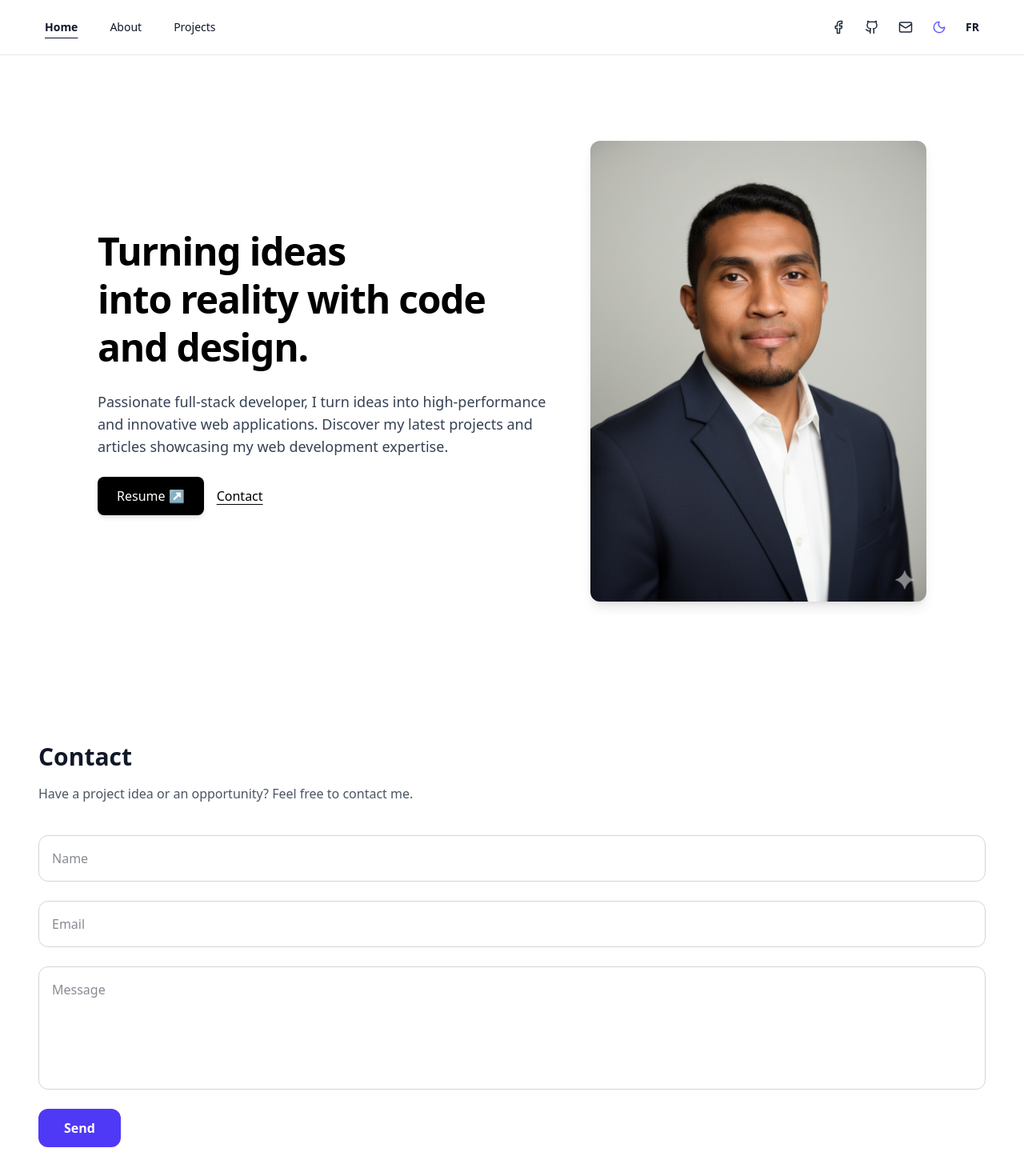
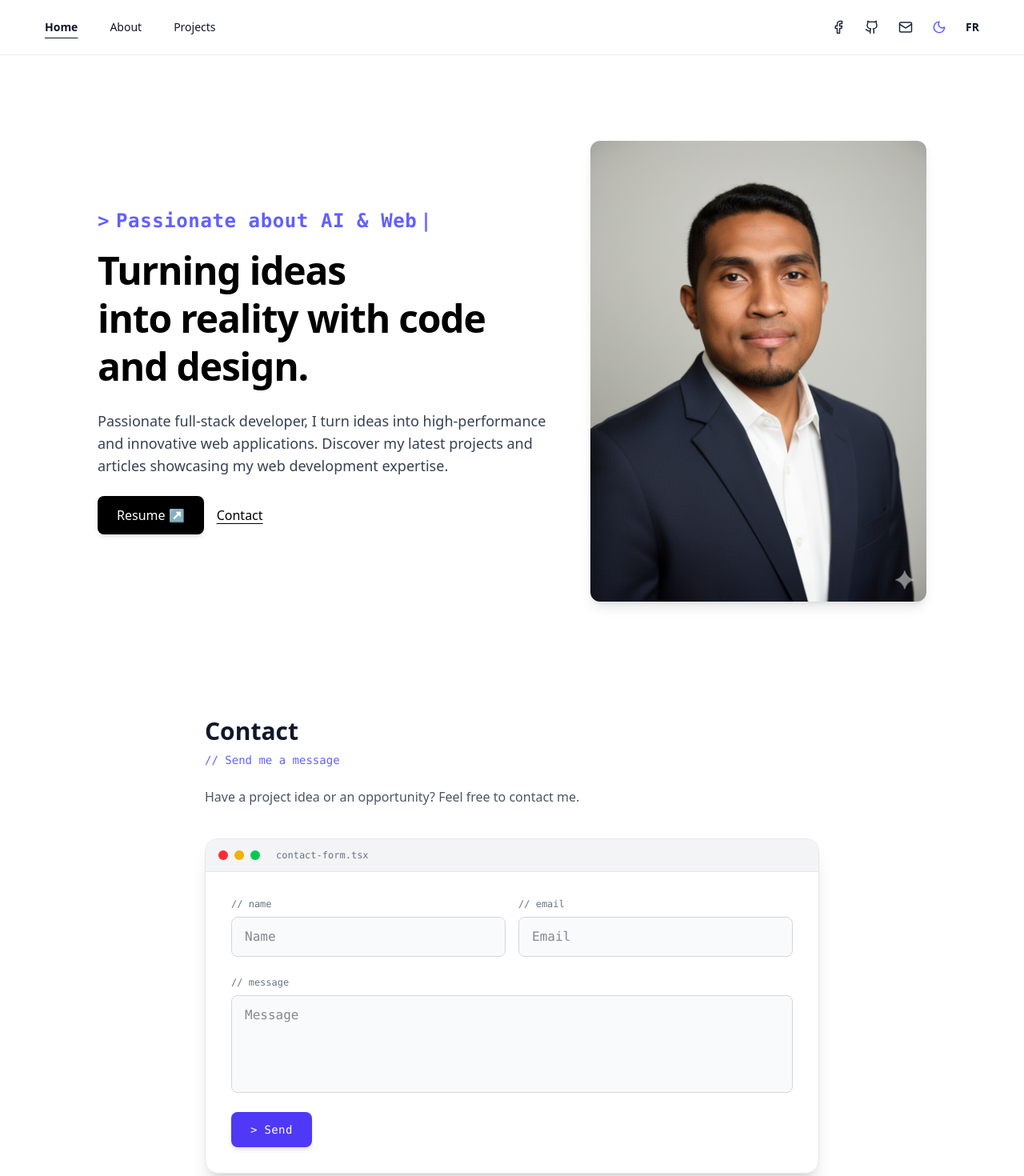
Before and after one commit to Sarbid123/portfolio, a Next.js app: page /en in a window 1280 px wide. Shown: the top 1470 px of the page at 80% size. Built offline with nearby package versions, Linux system fonts and the light colour scheme.

Commit message:
amélioration du formulaire contact et ajout typingintro

```diff
--- a/src/components/ContactForm.tsx
+++ b/src/components/ContactForm.tsx
@@ -12,6 +12,7 @@ const FORM_CONTENT = {
         message: "Message",
         button: "Envoyer",
         success: "Message envoyé avec succès !",
+        codeComment: "// Envoyez-moi un message",
     },
     en: {
         title: "Contact",
@@ -21,6 +22,7 @@ const FORM_CONTENT = {
         message: "Message",
         button: "Send",
         success: "Message sent successfully!",
+        codeComment: "// Send me a message",
     },
 };
 
@@ -46,7 +48,7 @@ export default function ContactForm() {
     const handleSubmit = (e: React.FormEvent) => {
         e.preventDefault();
 
-        // Simulation envoi (on branchera l'API après)
+        // Simulation envoi (API plus tard)
         console.log(form);
         setSent(true);
 
@@ -60,20 +62,46 @@ export default function ContactForm() {
     return (
         <section
             id="contact"
-            className="scroll-mt-32 w-full py-32 px-6 lg:px-12 bg-white dark:bg-gray-950 transition-colors duration-300"
+            className="scroll-mt-32 w-full py-24 px-6 lg:px-12 bg-white dark:bg-gray-950 transition-colors duration-300"
         >
-            <h2 className="text-3xl font-bold mb-4 text-gray-900 dark:text-white">
+            <div className="max-w-3xl mx-auto">
+                {/* Titre */}
+                <h2 className="text-3xl font-bold mb-2 text-gray-900 dark:text-white">
                     {t.title}
                 </h2>
+
+                {/* Style développeur (commentaire) */}
+                <p className="font-mono text-sm text-indigo-500 mb-6">
+                    {t.codeComment}
+                </p>
 
                 <p className="text-gray-600 dark:text-gray-400 mb-10">
                     {t.subtitle}
                 </p>
 
+                {/* Card style "code editor" */}
+                <div className="relative rounded-2xl border border-gray-200 dark:border-gray-800 bg-white dark:bg-gray-900 shadow-xl overflow-hidden">
+
+                    {/* Faux header type éditeur de code */}
+                    <div className="flex items-center gap-2 px-4 py-3 border-b border-gray-200 dark:border-gray-800 bg-gray-100 dark:bg-gray-950">
+                        <div className="w-3 h-3 rounded-full bg-red-500" />
+                        <div className="w-3 h-3 rounded-full bg-yellow-500" />
+                        <div className="w-3 h-3 rounded-full bg-green-500" />
+                        <span className="ml-3 text-xs font-mono text-gray-500">
+                            contact-form.tsx
+                        </span>
+                    </div>
+
                     <form
                         onSubmit={handleSubmit}
-                className="flex flex-col gap-6"
+                        className="p-6 sm:p-8 flex flex-col gap-6"
                     >
+                        {/* Nom + Email en ligne pour gagner de la place */}
+                        <div className="grid grid-cols-1 md:grid-cols-2 gap-4">
+                            <div className="flex flex-col gap-2">
+                                <label className="font-mono text-xs text-gray-500">
+                                    {lang === "fr" ? "// nom" : "// name"}
+                                </label>
                                 <input
                                     type="text"
                                     name="name"
@@ -81,9 +109,14 @@ export default function ContactForm() {
                                     value={form.name}
                                     onChange={handleChange}
                                     required
-                    className="w-full p-4 rounded-xl border border-gray-300 dark:border-gray-700 bg-white dark:bg-gray-900 text-gray-900 dark:text-white outline-none focus:ring-2 focus:ring-indigo-500 transition"
+                                    className="w-full px-4 py-3 rounded-lg border border-gray-300 dark:border-gray-700 bg-gray-50 dark:bg-gray-950 text-gray-900 dark:text-white outline-none focus:ring-2 focus:ring-indigo-500 focus:border-indigo-500 transition font-mono"
                                 />
+                            </div>
 
+                            <div className="flex flex-col gap-2">
+                                <label className="font-mono text-xs text-gray-500">
+                                    {lang === "fr" ? "// email" : "// email"}
+                                </label>
                                 <input
                                     type="email"
                                     name="email"
@@ -91,32 +124,43 @@ export default function ContactForm() {
                                     value={form.email}
                                     onChange={handleChange}
                                     required
-                    className="w-full p-4 rounded-xl border border-gray-300 dark:border-gray-700 bg-white dark:bg-gray-900 text-gray-900 dark:text-white outline-none focus:ring-2 focus:ring-indigo-500 transition"
+                                    className="w-full px-4 py-3 rounded-lg border border-gray-300 dark:border-gray-700 bg-gray-50 dark:bg-gray-950 text-gray-900 dark:text-white outline-none focus:ring-2 focus:ring-indigo-500 focus:border-indigo-500 transition font-mono"
                                 />
+                            </div>
+                        </div>
 
+                        {/* Message */}
+                        <div className="flex flex-col gap-2">
+                            <label className="font-mono text-xs text-gray-500">
+                                {lang === "fr" ? "// message" : "// message"}
+                            </label>
                             <textarea
                                 name="message"
                                 placeholder={t.message}
-                    rows={5}
+                                rows={4}
                                 value={form.message}
                                 onChange={handleChange}
                                 required
-                    className="w-full p-4 rounded-xl border border-gray-300 dark:border-gray-700 bg-white dark:bg-gray-900 text-gray-900 dark:text-white outline-none focus:ring-2 focus:ring-indigo-500 transition resize-none"
+                                className="w-full px-4 py-3 rounded-lg border border-gray-300 dark:border-gray-700 bg-gray-50 dark:bg-gray-950 text-gray-900 dark:text-white outline-none focus:ring-2 focus:ring-indigo-500 focus:border-indigo-500 transition resize-none font-mono"
                             />
+                        </div>
 
+                        {/* Bouton style dev */}
                         <button
                             type="submit"
-                    className="w-fit px-8 py-3 rounded-xl bg-indigo-600 hover:bg-indigo-700 text-white font-semibold transition"
+                            className="w-fit px-6 py-3 rounded-lg bg-indigo-600 hover:bg-indigo-700 text-white font-mono text-sm tracking-wide transition shadow-md hover:shadow-indigo-500/20"
                         >
-                    {t.button}
+                            {lang === "fr" ? "> " + t.button : "> " + t.button}
                         </button>
 
                         {sent && (
-                    <p className="text-green-500 font-medium">
+                            <p className="font-mono text-green-500 text-sm">
                                 {t.success}
                             </p>
                         )}
                     </form>
+                </div>
+            </div>
         </section>
     );
 }
--- /dev/null
+++ b/src/components/TypingIntro.tsx
@@ -0,0 +1,54 @@
+"use client";
+
+import { useEffect, useState } from "react";
+import { usePathname } from "next/navigation";
+
+const TEXT_CONTENT = {
+    fr: [
+        "Salut, moi c'est Sarobidy",
+        "Passionné par l'IA & le Web",
+    ],
+    en: [
+        "Hi, I'm Sarobidy",
+        "Passionate about AI & Web",
+    ],
+};
+
+export default function TypingIntro() {
+    const pathname = usePathname();
+    const lang = pathname.startsWith("/en") ? "en" : "fr";
+    const texts = TEXT_CONTENT[lang];
+
+    const [displayText, setDisplayText] = useState("");
+    const [textIndex, setTextIndex] = useState(0);
+    const [charIndex, setCharIndex] = useState(0);
+
+    useEffect(() => {
+        const currentText = texts[textIndex];
+
+        const typingTimeout = setTimeout(() => {
+            if (charIndex < currentText.length) {
+                setDisplayText((prev) => prev + currentText[charIndex]);
+                setCharIndex((prev) => prev + 1);
+            } else {
+                const loopTimeout = setTimeout(() => {
+                    setDisplayText("");
+                    setCharIndex(0);
+                    setTextIndex((prev) => (prev + 1) % texts.length);
+                }, 1800);
+
+                return () => clearTimeout(loopTimeout);
+            }
+        }, 50);
+
+        return () => clearTimeout(typingTimeout);
+    }, [charIndex, textIndex, texts]); // 👈 texts dépend déjà de la langue
+
+    return (
+        <div className="font-mono font-semibold text-indigo-500 dark:text-indigo-400 text-lg sm:text-xl md:text-2xl mb-4 tracking-wide">
+            <span className="mr-2">{">"}</span>
+            {displayText}
+            <span className="animate-pulse ml-1">|</span>
+        </div>
+    );
+}
--- a/src/components/hero.tsx
+++ b/src/components/hero.tsx
@@ -2,6 +2,7 @@
 "use client";
 
 import { usePathname } from "next/navigation";
+import TypingIntro from "@/components/TypingIntro";
 
 const HERO_CONTENT = {
   fr: {
@@ -43,6 +44,7 @@ export default function Hero() {
 
       {/* Text */}
       <div className="w-full space-y-6 text-center lg:w-1/2 lg:text-left">
+        <TypingIntro />
         <h1 className="text-4xl font-extrabold leading-tight tracking-tight text-black dark:text-white sm:text-5xl">
           {HERO_CONTENT[lang].title}
         </h1>
```
Lines whose indentation alone changed are shown as unchanged.
